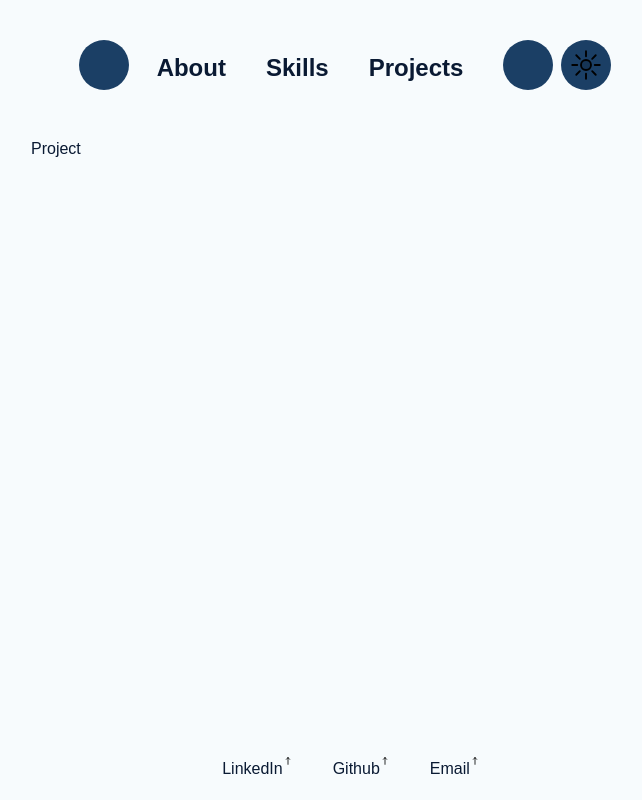
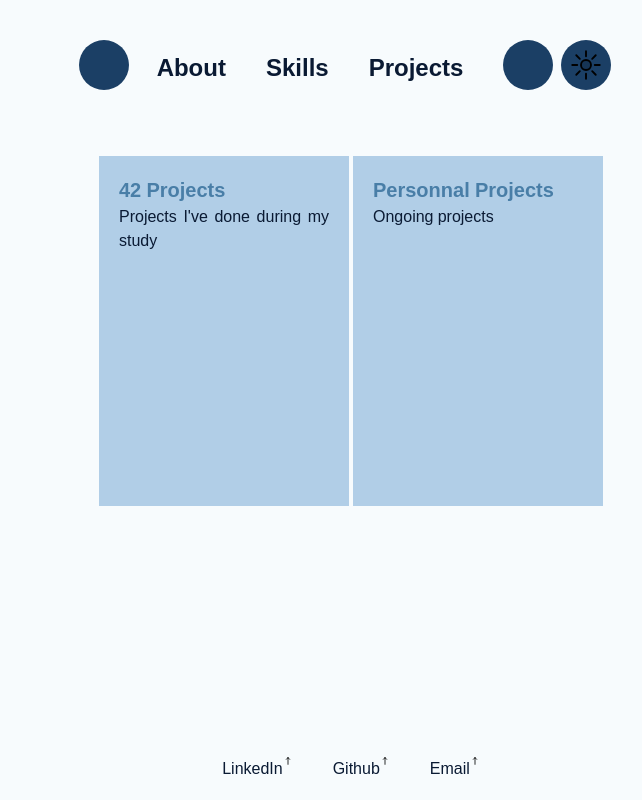
Before and after one commit to BabaxRhb/portfolio, a React (Vite) app: page /projects in a window 1280 px wide. Shown: the whole page, without its empty margins (289-931 px from the left). Built offline with nearby package versions, Linux system fonts and the light colour scheme.

Commit message:
add : projects components and variation of color

```diff
--- a/src/feature/language/translation/en.json
+++ b/src/feature/language/translation/en.json
@@ -20,5 +20,16 @@
             "IT" : "IT",
             "design" : "Design"
         }
+    },
+
+    "project" : {
+        "42": {
+            "title" : "42 Projects",
+            "description": "Projects I've done during my study"
+        },
+        "personnal": {
+            "title" : "Personnal Projects",
+            "description": "Ongoing projects"
+        }
     }
 }
--- a/src/index.css
+++ b/src/index.css
@@ -19,7 +19,11 @@
  --color-text: var(--text);
  --color-background: var(--background);
  --color-primary: var(--primary);
+ --color-primary-light: var(--primary-light);
+ --color-primary-dark: var(--primary-dark);
  --color-secondary: var(--secondary);
+ --color-secondary-light: var(--secondary-light);
+ --color-secondary-dark: var(--secondary-dark);
  --color-accent: var(--accent)
 };
 
@@ -27,7 +31,11 @@
   --background: #F7FBFD;
   --text: #0A1A33;
   --primary: #1B3F65;
+  --primary-light: #2d71b9;
+  --primary-dark: #122942;
   --secondary: #B1CEE7;
+  --secondary-light: #c1e2ff;
+  --secondary-dark: #1a1e22;
   --accent: #497EA7;
 }
 
--- /dev/null
+++ b/src/shared/components/ProjectDivider.tsx
@@ -0,0 +1,25 @@
+import CustomText from "./typography/CustomText";
+
+interface ProjectDividerProps {
+    title : string,
+    content : string
+}
+
+const ProjectDivider = ({ title, content } : ProjectDividerProps) => {
+    return (
+        <div
+            className="
+                w-[250px]
+                h-[350px]
+                p-5
+                bg-secondary
+                hover:bg-secondary-light
+            "
+        >
+            <CustomText textColor="accent" textWeight="bold" variant={"h4"} children={title} />
+            <CustomText children={content} />
+        </div>
+    )
+}
+
+export default ProjectDivider;
--- a/src/shared/components/typography/CustomText.tsx
+++ b/src/shared/components/typography/CustomText.tsx
@@ -1,29 +1,51 @@
 import type React from "react";
 
 interface TextProps {
-    variant: string;
+    variant?: string;
     children: React.ReactNode;
     textColor?: string;
+    textWeight?: string;
 }
 
-const CustomText = ({ variant, children, textColor }: TextProps) => {
+const textColors = {
+    primary: 'text-primary',
+    secondary: 'text-secondary',
+    accent: 'text-accent',
+    text: 'text-text',
+    red: 'text-red-500',
+};
 
-    const textColorClass = textColor ? `text-${textColor}` : 'text-text';
+const textWeights = {
+    thin : 'font-thin',
+    extralight : 'font-extralight',
+    light : 'font-light',
+    normal : 'font-normal',
+    medium : 'font-medium',
+    semibold : 'font-semibold',
+    bold : 'font-bold',
+    extrabold : 'font-extrabold',
+    black : 'font-black',
+}
+
+const CustomText = ({ variant = 'def', children, textColor, textWeight }: TextProps) => {
+
+    const textColorClass = textColors[textColor as keyof typeof textColors] || 'text-text';
+    const textWeightClass = textWeights[textWeight as keyof typeof textWeight] || 'text-normal';
     const defaultStyle = 'text-justify';
 
     switch (variant) {
         case 'h1':
-            return <h1 className={`${defaultStyle} ${textColorClass} text-4xl text-text`}>{children}</h1>;
+            return <h1 className={`${defaultStyle} ${textColorClass} ${textWeightClass} text-4xl text-text`}>{children}</h1>;
         case 'h2':
-            return <h2 className={`${defaultStyle} ${textColorClass} text-3xl`}>{children}</h2>;
+            return <h2 className={`${defaultStyle} ${textColorClass} ${textWeightClass} text-3xl`}>{children}</h2>;
         case 'h3':
-            return <h3 className={`${defaultStyle} ${textColorClass} text-2xl`}>{children}</h3>;
+            return <h3 className={`${defaultStyle} ${textColorClass} ${textWeightClass} text-2xl`}>{children}</h3>;
         case 'h4':
-            return <h4 className={`${defaultStyle} ${textColorClass} text-xl`}>{children}</h4>;
+            return <h4 className={`${defaultStyle} ${textColorClass} ${textWeightClass} text-xl`}>{children}</h4>;
         case 'p':
-            return <p className={`${defaultStyle} ${textColorClass} text-base`}>{children}</p>;
+            return <p className={`${defaultStyle} ${textColorClass} ${textWeightClass} text-base`}>{children}</p>;
         default:
-            return <p className={`${defaultStyle} ${textColorClass} text-base`}>{children}</p>;
+            return <p className={`${defaultStyle} ${textColorClass} ${textWeightClass} text-base`}>{children}</p>;
     }
 }
 
--- a/src/shared/pages/Project.tsx
+++ b/src/shared/pages/Project.tsx
@@ -1,8 +1,28 @@
+import { useTranslation } from "react-i18next";
+import Container from "../components/container/Container";
+import ProjectDivider from "../components/ProjectDivider";
+
 const Project = () => {
+
+    const [ t ] = useTranslation("global");
+
+    const projectTheme = [
+        { title : t("project.42.title"), content : t("project.42.description") },
+        { title : t("project.personnal.title"), content : t("project.personnal.description") }
+    ]
+
     return (
-        <>
-            Project
-        </>
+        <div>
+            <Container direction="row">
+                {
+                    projectTheme.map((item, index) => (
+                        <div key={index}>
+                            <ProjectDivider title={item.title} content={item.content} />
+                        </div>
+                    ))
+                }
+            </Container>
+        </div>
     )
 }
 
```
Lines whose indentation alone changed are shown as unchanged.
